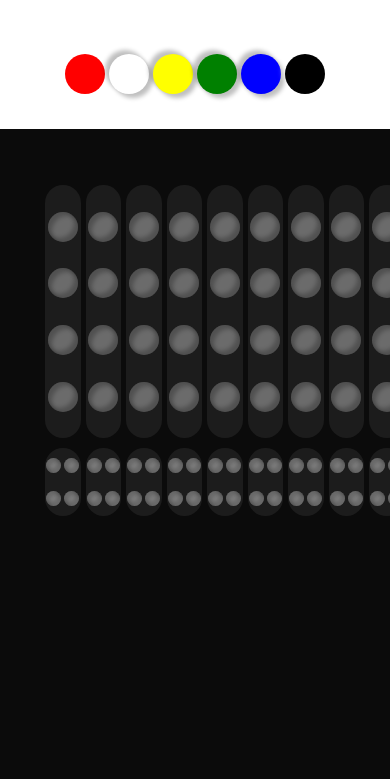
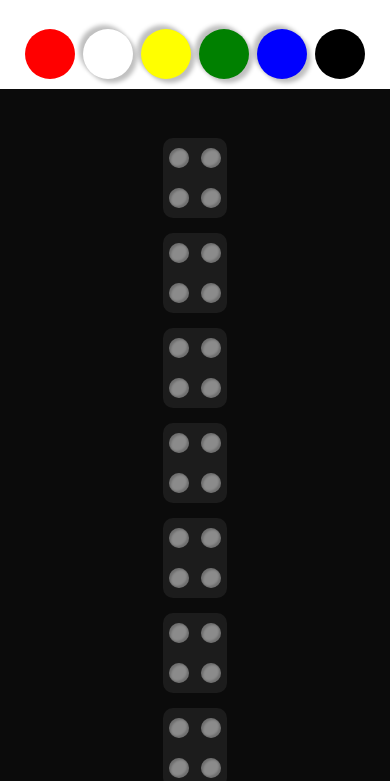
Before and after one commit to Abdullahi-a-hussein/mastermind, a plain HTML site: page index.html in a window 390 px wide. Shown: the part 61-842 px from the top of the page. Drawn offline with Linux system fonts and the light colour scheme.

Commit message:
add minor styling changes

```diff
--- a/styles.css
+++ b/styles.css
@@ -146,40 +146,50 @@ hr {
 }
 
 @media (max-width: 800px) {
+  body {
+    width: 100vw;
+  }
   main {
     display: flex;
+    flex-direction: column;
+    align-items: center;
     justify-content: center;
     width: 100%;
-    height: 650px;
+    height: auto;
+    padding: 20px;
     background-color: #0b0b0b;
-    border-radius: 5px 5px 20px 20px;
+    border-radius: 10px;
   }
+
   hr {
-    height: 6px;
+    height: 4px;
     background-color: #1c1c1c;
     border-radius: 10px;
-    margin-top: 2%;
+    margin: 10px 0;
     border: none;
   }
 
   .board {
     display: flex;
-    gap: 5px;
-    flex-direction: row;
-    justify-content: center;
+    flex-direction: column;
+    gap: 10px;
     align-items: center;
-    height: 450px;
-    width: 400px;
+    width: 100%;
+    height: auto;
   }
+
   .description {
     display: none;
   }
+
   .column {
     display: flex;
     flex-direction: column;
-    height: 337.5px;
-    width: 50px;
+    align-items: center;
+    width: auto;
+    height: auto;
   }
+
   .peg-board {
     display: flex;
     flex-direction: column;
@@ -187,53 +197,57 @@ hr {
     background-color: #1c1c1c;
     align-items: center;
     width: 100%;
-    height: 253.125px;
-    margin-bottom: 10px;
-    border-radius: 20px;
+    height: auto;
+    margin-bottom: 5px;
+    border-radius: 5px;
   }
 
   .key-pegs {
     display: grid;
-    grid-template-columns: 2fr 2fr;
-    width: 100%;
-    height: 20%;
+    grid-template-columns: repeat(2, 1fr);
+    gap: 10px;
+    width: 90%;
+    height: auto;
     background-color: #1c1c1c;
-    border-radius: 20px;
+    border-radius: 10px;
+    padding: 5px;
     justify-content: center;
     align-items: center;
   }
 
   .hole {
-    border-radius: 100%;
-    width: 30px;
-    height: 30px;
+    border-radius: 50%;
+    width: 95%;
+    height: auto;
     background: #6b6b6b;
-    box-shadow: inset -4px -4px 4px rgba(0, 0, 0, 0.25),
-      inset 4px 4px 4px rgba(0, 0, 0, 0.25);
+    box-shadow: inset -2px -2px 2px rgba(0, 0, 0, 0.2),
+      inset 2px 2px 2px rgba(0, 0, 0, 0.2);
   }
+
   .key {
-    border-radius: 100px;
-    width: 15px;
-    height: 15px;
+    border-radius: 50%;
+    width: 20px;
+    height: 20px;
     background: #8b8b8b;
-    box-shadow: inset -4px -4px 4px rgba(0, 0, 0, 0.25),
-      inset 4px 4px 4px rgba(0, 0, 0, 0.25);
-    margin: 0 auto;
+    box-shadow: inset -2px -2px 2px rgba(0, 0, 0, 0.2),
+      inset 2px 2px 2px rgba(0, 0, 0, 0.2);
+    margin: 5px auto;
   }
 
   .colors {
     display: flex;
-    flex-direction: row;
-    gap: 4px;
-    width: 300px;
-    height: 100px;
+    flex-wrap: wrap;
+    gap: 8px;
+    width: 90%;
+    height: auto;
     justify-content: center;
     align-items: center;
-    margin: 5px auto;
+    margin: 10px auto;
   }
+
   .code-colors {
-    width: 40px;
-    height: 40px;
-    border-radius: 100px;
+    width: 50px;
+    height: 50px;
+    border-radius: 50%;
   }
 }
```
